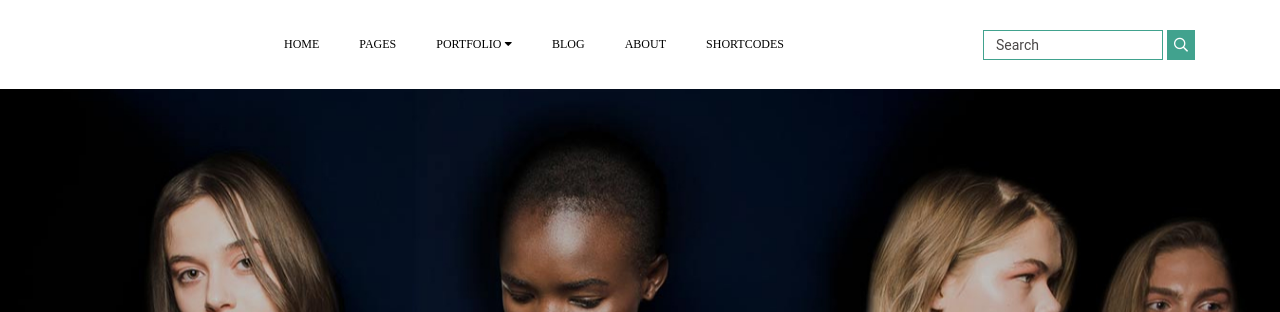
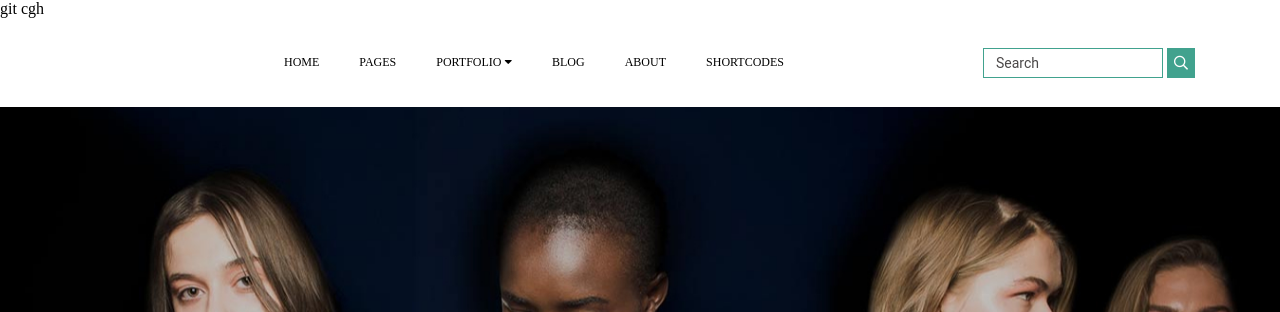
Before and after one commit to Marselbo2011/grayson, a plain HTML site: page index.html in a window 1280 px wide. Shown: the top 312 px of the page. Drawn offline with Linux system fonts and the light colour scheme; a web font is replaced by a local one.

```diff
--- a/index.html
+++ b/index.html
@@ -10,6 +10,7 @@
     <link rel="stylesheet" href="css/media.css">
 </head>
 <body>
+     <div class="window">git cgh</div>
    <header class="header">
         <nav class="nav">
             <div class="container nav__content">
```
